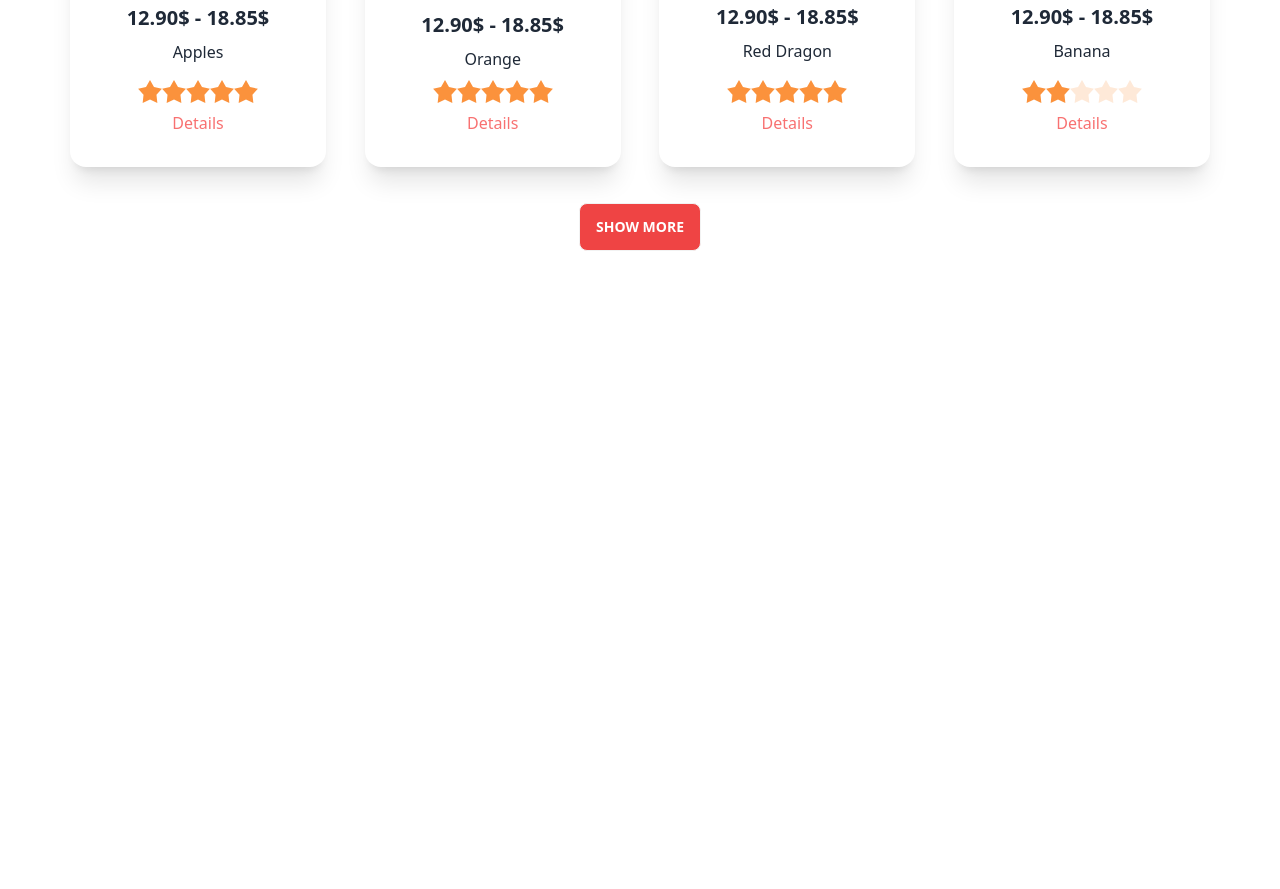
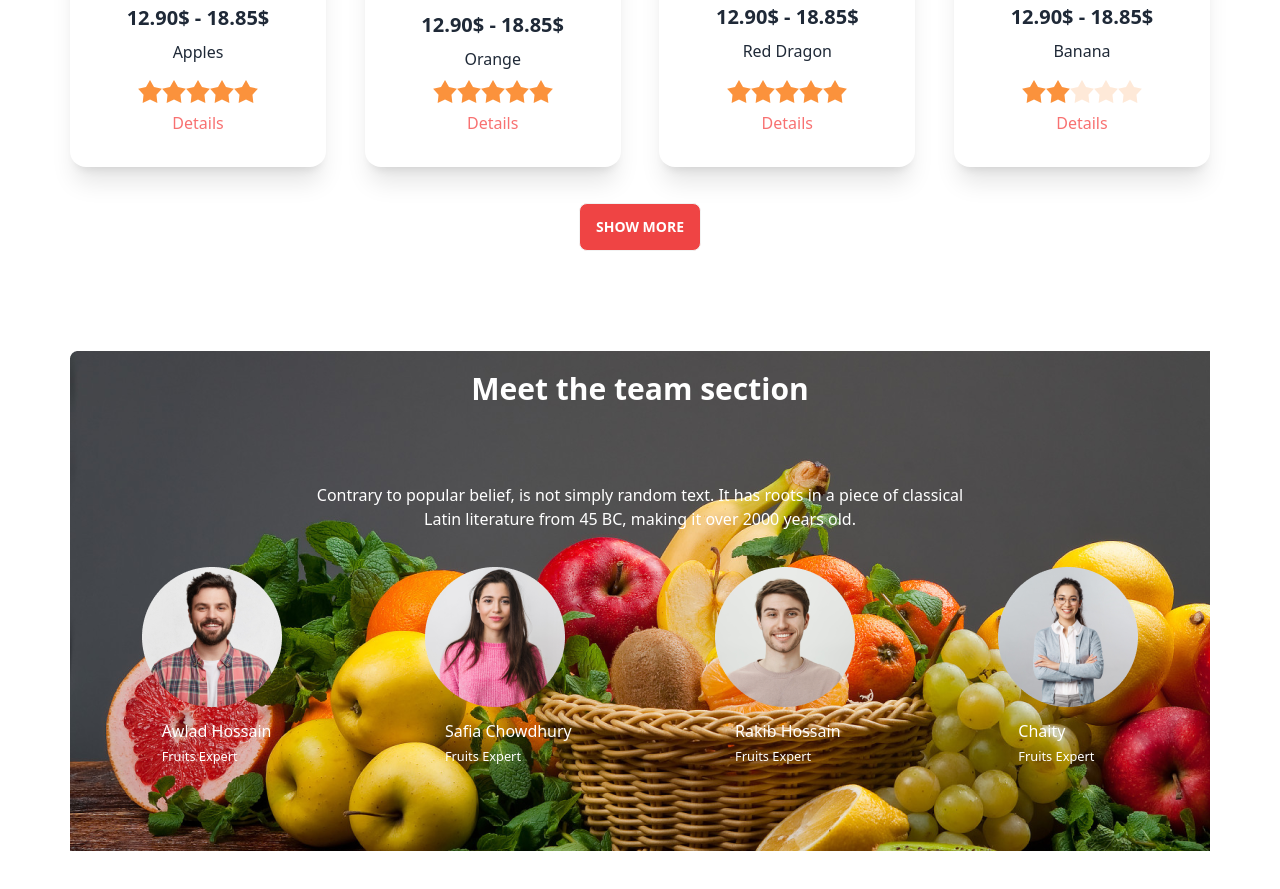
Before and after one commit to ammarcse50/fruit-brust-assignment, a plain HTML site: page index.html in a window 1280 px wide. Shown: the part 1618-2507 px from the top of the page. Before the commit the page ends 1939 px from the top, so only its background shows below. Drawn offline with nearby package versions, Linux system fonts and the light colour scheme.

Commit message:
meet-the-team-section

```diff
--- a/index.html
+++ b/index.html
@@ -217,13 +217,79 @@
                   </div>
                 </div>
               </div>
-              <div class="show-all-btn text-center mt-9">
+              <div class="show-all-btn  text-center mt-9">
 
                  <h1 class="btn bg-red-500 text-white text ">Show More</h1>
               </div>
             </section>
 
+                <!-- meet the team section  -->
 
+
+                <section class="meet-team ">
+               <div class="head-text text-center text-white">
+
+                   <h1 class="font-bold text-3xl p-5">Meet the team section</h1>
+
+                    <p class="mt-14">Contrary to popular belief, is not simply random text. It has roots in a piece of classical <br> Latin literature from 45 BC, making it over 2000 years old.</p>
+
+
+
+               </div>
+
+             <div class="member mt-9 text-white flex justify-around relative">
+
+              <div class="one">
+
+                <img src="./images/member1.png" alt="">
+
+                <h2 class="ml-5 mt-3">Awlad Hossain</h2>
+                <small class="ml-5">Fruits Expert</small>
+              </div>
+
+
+
+
+
+             <div class="two">
+
+              <img src="./images/member2.png" alt="">
+              <h2 class="ml-5 mt-3">Safia Chowdhury</h2>
+              <small class="ml-5 mt-3">Fruits Expert</small>
+            </div>
+
+
+
+           <div class="three">
+
+            <img src="./images/member3.png" alt="">
+            <h2 class="ml-5 mt-3">Rakib Hossain</h2>
+            <small class="ml-5 mt-3">Fruits Expert</small>
+          </div>
+
+
+
+         <div class="four">
+
+          <img src="./images/member4.png" alt="">
+          <h2 class="ml-5 mt-3">Chaity</h2>
+          <small class="ml-5 mt-3">Fruits Expert</small>
+        </div>
+
+       </div>
+
+
+
+
+
+
+
+
+
+
+
+
+                </section>
 
 
 
--- a/style.css
+++ b/style.css
@@ -2,3 +2,19 @@
 body{
          margin:70px !important;
 }
+
+
+.meet-team{
+    background-image: url('./images/banner1.png');
+
+    background-repeat: no-repeat;
+
+    width:100%;
+    height: 500px;
+
+    margin-top: 100px;
+
+
+
+      position: relative;
+}
```
